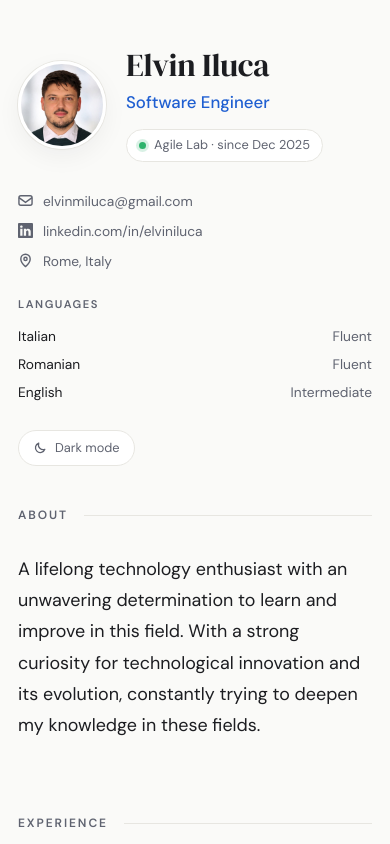
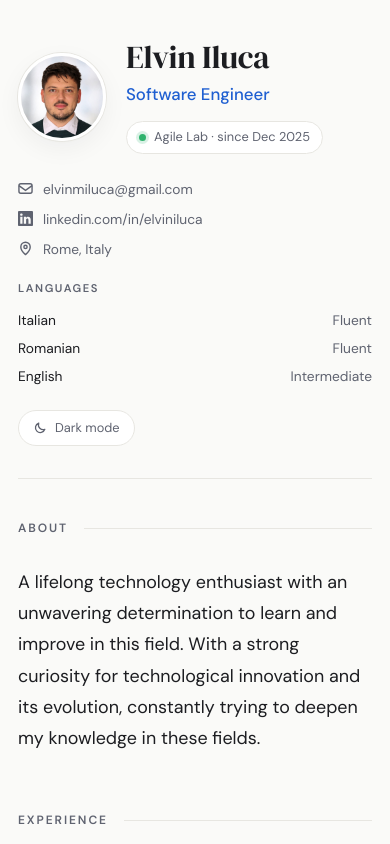
Before and after one commit to jespolone/elviniluca, a plain HTML site: page index.html in a window 390 px wide. Shown: the top 844 px of the page. Drawn offline with Linux system fonts and the light colour scheme.

Commit message:
refactor: fix layout spacing

```diff
--- a/style.css
+++ b/style.css
@@ -184,7 +184,7 @@ ul, ol { list-style: none; }
 :root[data-theme="dark"] .i-moon, :root:not([data-theme="dark"]) .i-sun { display: none; }
 
 /* ─── Sections ─── */
-section { margin-bottom: 72px; scroll-margin-top: 32px; }
+section { margin-bottom: 56px; scroll-margin-top: 32px; }
 
 .section-label {
   display: flex;
@@ -319,24 +319,49 @@ footer {
 /* ─── Tablet and mobile: single column, sidebar becomes the header ─── */
 @media (max-width: 900px) {
   .layout { display: block; padding: 0 24px; }
-  .sidebar { position: static; height: auto; padding: 48px 0 8px; gap: 28px; overflow: visible; }
+  .sidebar {
+    position: static;
+    height: auto;
+    padding: 40px 0 32px;
+    gap: 24px;
+    overflow: visible;
+    border-bottom: 1px solid var(--line);
+  }
   .profile { display: grid; grid-template-columns: auto 1fr; column-gap: 20px; align-items: center; }
   .profile .avatar { grid-row: 1 / span 3; margin: 0; width: 88px; height: 88px; }
   .profile h1 { font-size: 2rem; }
   .status { justify-self: start; }
   .nav { display: none; }
-  .side-bottom { margin-top: 0; }
-  .content { padding: 32px 0 40px; }
+  .side-bottom {
+    margin-top: 0;
+    display: grid;
+    grid-template-columns: 1fr 1fr;
+    gap: 20px 32px;
+    align-items: start;
+  }
+  .theme-toggle { grid-column: 1 / -1; justify-self: start; }
+  .content { padding: 40px 0 40px; }
 }
 
 @media (max-width: 560px) {
   .layout { padding: 0 18px; }
+  .side-bottom { grid-template-columns: 1fr; }
   .job { padding: 20px 18px; }
   .timeline { padding-left: 22px; }
   .job::before { left: -22px; }
   .timeline::before { left: 3px; }
   .skills-grid { grid-template-columns: 1fr; }
   .period { white-space: normal; }
+}
+
+/* Short desktop windows: keep the whole sidebar visible without inner scrolling */
+@media (min-width: 901px) and (max-height: 860px) {
+  .sidebar { padding: 40px 0 28px; gap: 24px; }
+  .avatar { width: 88px; height: 88px; margin-bottom: 16px; }
+  .profile h1 { font-size: 2.2rem; }
+  .nav a { padding-top: 5px; padding-bottom: 5px; }
+  .side-bottom { gap: 18px; }
+  .content { padding-top: 40px; }
 }
 
 /* ─── Print ─── */
```
